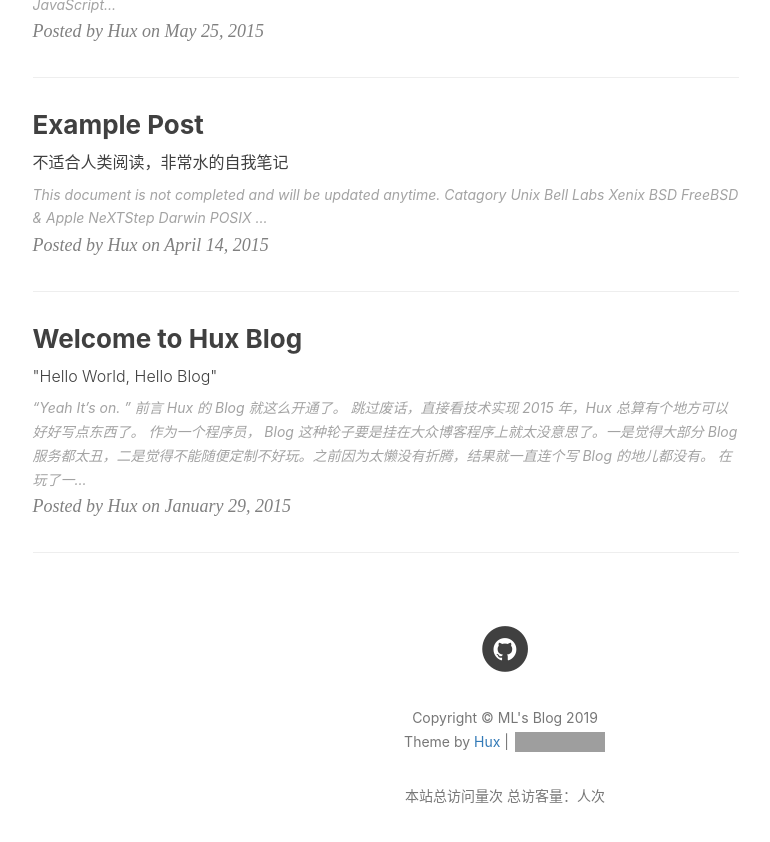
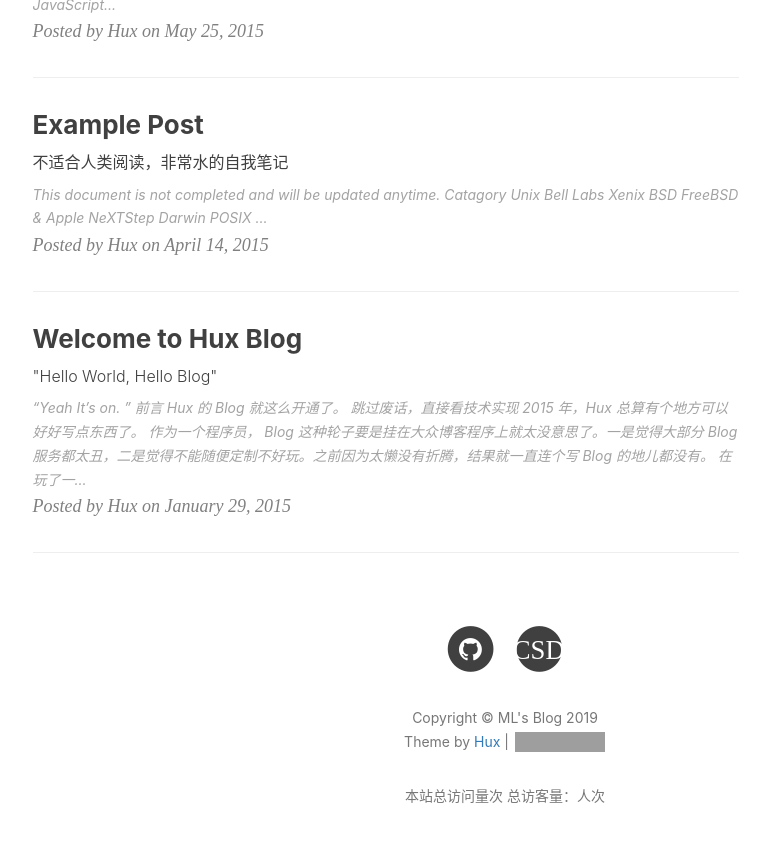
Before and after one commit to mamenglong/mamenglong.github.io, a Jekyll site: the page built from index.html, in a window 1280 px wide and 900 px high, scrolled down 1144 px. Shown: the top 842 px of the window, without its empty margins (135-905 px from the left). Built offline with Jekyll 4.4.1, drawn with Linux system fonts in a browser that asks for light colours; nearby versions of some CDN libraries; the list of posts is cut into pages by our own code; comment, search, counter and statistics services are not loaded; grey boxes are pictures that could not be loaded.

Commit message:
add csdn blog

```diff
--- a/_config.yml
+++ b/_config.yml
@@ -16,6 +16,7 @@
 # weibo_username:     huxpro
 # zhihu_username:     huxpro
 github_username:    mamenglong
+csdn_username:      smallbabylong
 #twitter_username:  huxpro
 # facebook_username:  huxpro
 
--- a/_includes/footer.html
+++ b/_includes/footer.html
@@ -64,6 +64,16 @@
                             <span class="fa-stack fa-lg">
                                 <i class="fa fa-circle fa-stack-2x"></i>
                                 <i class="fa fa-github fa-stack-1x fa-inverse"></i>
+                            </span>
+                        </a>
+                    </li>
+                    {% endif %}
+                    {% if site.csdn_username %}
+                    <li>
+                        <a target="_blank" href="https://blog.csdn.net/{{ site.csdn_username }}">
+                            <span class="fa-stack fa-lg">
+                                <i class="fa fa-circle fa-stack-2x"></i>
+                                <i class="fa  fa-csdn fa-stack-1x fa-inverse">CSDN</i>
                             </span>
                         </a>
                     </li>
```
